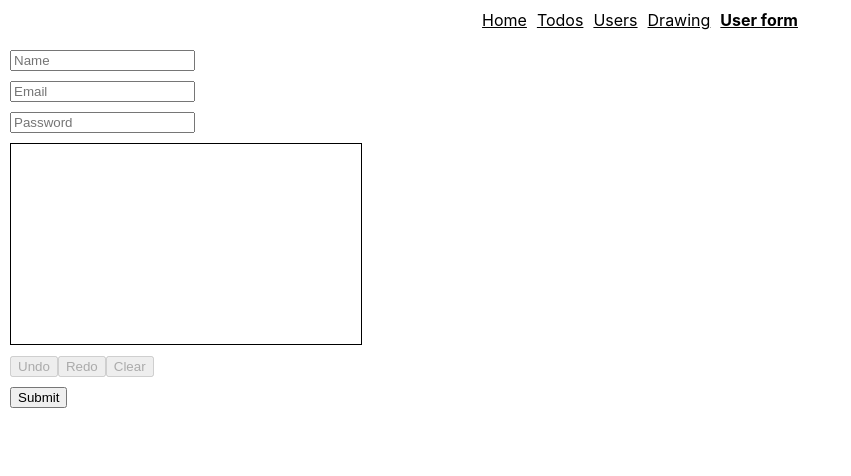
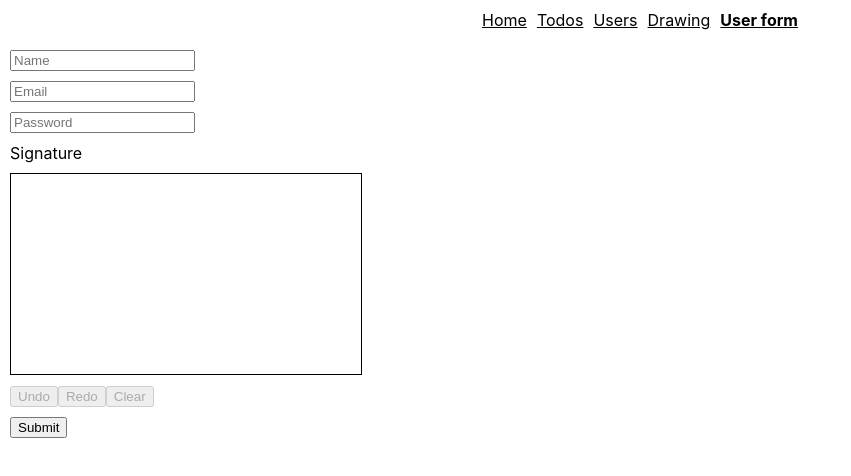
Before and after one commit to DP-PLAYGROUND/react-playground, a React (Create React App) app: page /user-form in a window 1280 px wide. Shown: the top 476 px of the page, without its empty margins (0-851 px from the left). Built offline with nearby package versions, Linux system fonts and the light colour scheme.

Commit message:
add signature lable for user form

```diff
--- a/src/UserForm/UserForm.tsx
+++ b/src/UserForm/UserForm.tsx
@@ -48,6 +48,7 @@ const UserForm: FunctionComponent = () => {
           {(message) => <span className={styles.error}>{message}</span>}
         </ErrorMessage>
 
+        <label>Signature</label>
         <Field
           name="signature"
           component={Signature}
```
